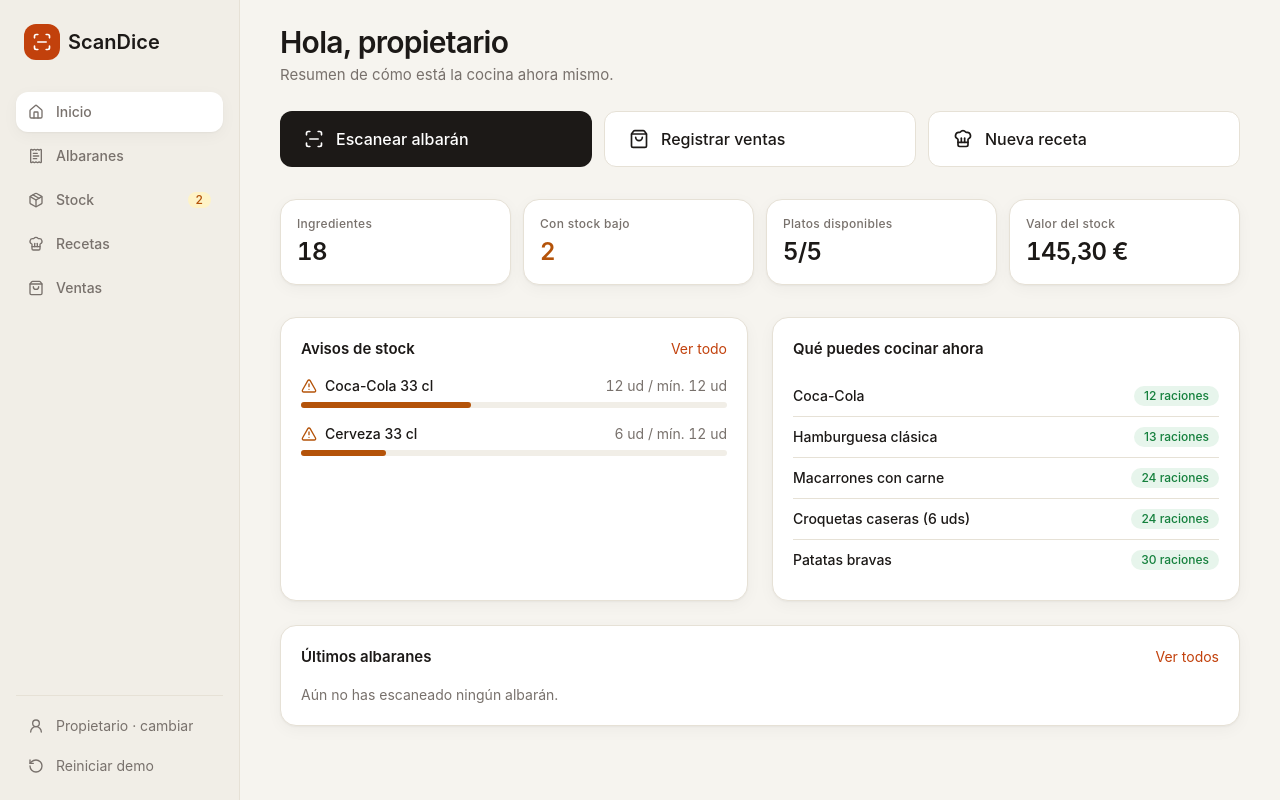
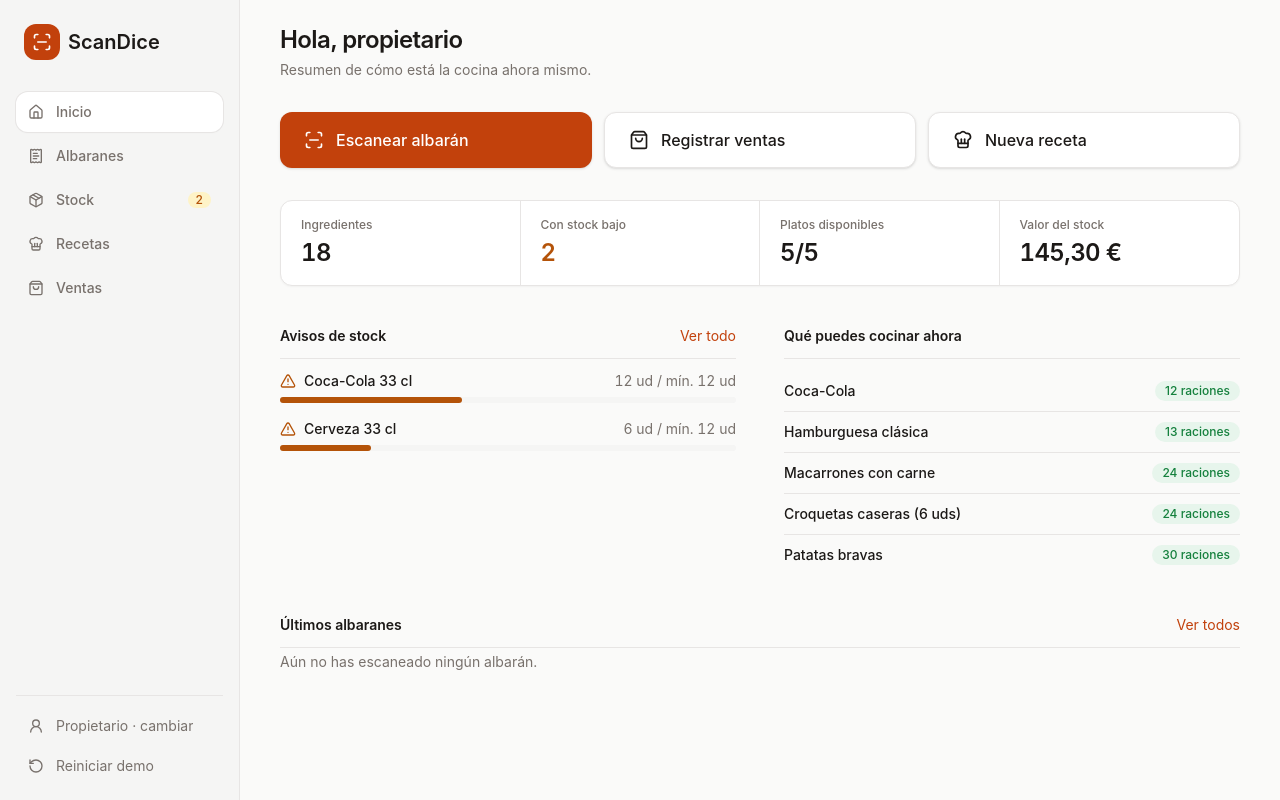
Before and after one commit to doscientos-es/scandice, a React (Vite) app: page /rol in a window 1280 px wide. Both pictures are taken after a click on the button 378 px from the left and 467 px from the top of the page. Built offline with nearby package versions, Linux system fonts and the light colour scheme.

Commit message:
feat: improve UI components and add tab functionality for recipes and stock

```diff
--- a/src/routes/index.tsx
+++ b/src/routes/index.tsx
@@ -50,17 +50,17 @@ function Dashboard() {
           ))}
       </div>
 
-      <div className="mb-8 grid grid-cols-2 gap-3 lg:grid-cols-4">
+      <Card className="mb-10 grid grid-cols-2 divide-line max-lg:[&>*:nth-child(n+3)]:border-t max-lg:[&>*:nth-child(even)]:border-l lg:grid-cols-4 lg:divide-x">
         <Kpi label="Ingredientes" value={String(state.ingredients.length)} />
         <Kpi label="Con stock bajo" value={String(low.length)} tone={low.length ? 'warn' : undefined} />
         <Kpi label="Platos disponibles" value={`${finals.filter((f) => f.portions > 0).length}/${finals.length}`} />
         <Kpi label="Valor del stock" value={formatMoney(stockValue)} />
-      </div>
+      </Card>
 
-      <div className="grid gap-6 lg:grid-cols-2">
-        <Card className="p-5">
-          <div className="mb-4 flex items-center justify-between">
-            <h2 className="font-semibold">Avisos de stock</h2>
+      <div className="grid gap-x-12 gap-y-10 lg:grid-cols-2">
+        <section>
+          <div className="mb-3 flex items-center justify-between border-b border-line pb-3">
+            <h2 className="text-sm font-semibold">Avisos de stock</h2>
             <Link to="/stock" search={{ estado: 'bajo' }} className="text-sm text-brand hover:underline">
               Ver todo
             </Link>
@@ -85,10 +85,10 @@ function Dashboard() {
               ))}
             </ul>
           )}
-        </Card>
+        </section>
 
-        <Card className="p-5">
-          <h2 className="mb-4 font-semibold">Qué puedes cocinar ahora</h2>
+        <section>
+          <h2 className="mb-3 border-b border-line pb-3 text-sm font-semibold">Qué puedes cocinar ahora</h2>
           <ul className="divide-y divide-line">
             {finals.map(({ recipe, portions, limiting }) => (
               <li key={recipe.id} className="flex items-center justify-between gap-3 py-2.5 text-sm">
@@ -104,12 +104,12 @@ function Dashboard() {
               </li>
             ))}
           </ul>
-        </Card>
+        </section>
 
         {canAccess(state.role, 'albaranes') && (
-          <Card className="p-5 lg:col-span-2">
-            <div className="mb-4 flex items-center justify-between">
-              <h2 className="font-semibold">Últimos albaranes</h2>
+          <section className="lg:col-span-2">
+            <div className="mb-1 flex items-center justify-between border-b border-line pb-3">
+              <h2 className="text-sm font-semibold">Últimos albaranes</h2>
               <Link to="/albaranes" className="text-sm text-brand hover:underline">
                 Ver todos
               </Link>
@@ -134,7 +134,7 @@ function Dashboard() {
                 ))}
               </ul>
             )}
-          </Card>
+          </section>
         )}
       </div>
     </>
@@ -143,11 +143,11 @@ function Dashboard() {
 
 function Kpi({ label, value, tone }: { label: string; value: string; tone?: 'warn' }) {
   return (
-    <Card className="p-4">
-      <p className="text-xs font-medium tracking-wide text-muted">{label}</p>
+    <div className="px-5 py-4">
+      <p className="text-xs font-medium text-muted">{label}</p>
       <p className={`tabular mt-1 text-2xl font-semibold tracking-tight ${tone === 'warn' ? 'text-warn' : ''}`}>
         {value}
       </p>
-    </Card>
+    </div>
   )
 }
--- a/src/routes/rol.tsx
+++ b/src/routes/rol.tsx
@@ -44,7 +44,7 @@ function RolePage() {
                 onClick={() => choose(role.id)}
                 className="text-left"
               >
-                <Card className="h-full p-6 transition-all hover:-translate-y-0.5 hover:border-brand">
+                <Card className="h-full p-6 transition-all hover:-translate-y-1 hover:border-brand hover:shadow-lg">
                   <Icon className="mb-4 size-7 text-brand" />
                   <h2 className="text-lg font-semibold">{role.label}</h2>
                   <p className="mt-1 text-sm text-muted">{role.description}</p>
--- a/src/routes/stock.tsx
+++ b/src/routes/stock.tsx
@@ -9,7 +9,7 @@ import { formatDateTime, formatQty, unitMeta } from '@/shared/domain/units'
 import { actions, useAppState } from '@/shared/store/store'
 import { NumberInput, Field, Input } from '@/shared/ui/form'
 import { Modal } from '@/shared/ui/modal'
-import { Badge, Button, Card, EmptyState, PageHeader, StockBar, cn } from '@/shared/ui/primitives'
+import { Badge, Button, Card, EmptyState, PageHeader, StockBar, Tabs, cn } from '@/shared/ui/primitives'
 
 interface StockSearch {
   q?: string
@@ -49,28 +49,30 @@ function StockPage() {
   const set = (patch: Partial<StockSearch>) =>
     void navigate({ search: (prev) => ({ ...prev, ...patch }), replace: true })
 
-  const tab = (active: boolean) =>
-    cn(
-      'rounded-full px-4 py-1.5 text-sm font-medium transition-colors',
-      active ? 'bg-ink text-white' : 'bg-subtle text-muted hover:text-ink',
+  const tabValue = vista === 'movimientos' ? 'movimientos' : onlyLow ? 'bajo' : 'todos'
+  const onTab = (id: 'todos' | 'bajo' | 'movimientos') =>
+    set(
+      id === 'movimientos'
+        ? { vista: 'movimientos' }
+        : { vista: undefined, estado: id === 'bajo' ? 'bajo' : undefined },
     )
 
   return (
     <>
       <PageHeader title="Stock" description="Siempre en la unidad mínima: unidades, gramos o mililitros." />
 
-      <div className="mb-5 flex flex-wrap items-center gap-2">
-        <button type="button" className={tab(vista === 'ingredientes' && !onlyLow)} onClick={() => set({ vista: undefined, estado: undefined })}>
-          Todos
-        </button>
-        <button type="button" className={tab(vista === 'ingredientes' && onlyLow)} onClick={() => set({ vista: undefined, estado: 'bajo' })}>
-          Stock bajo
-        </button>
-        <button type="button" className={tab(vista === 'movimientos')} onClick={() => set({ vista: 'movimientos' })}>
-          Movimientos
-        </button>
+      <div className="mb-5 flex flex-wrap items-end justify-between gap-3">
+        <Tabs
+          value={tabValue}
+          onChange={onTab}
+          options={[
+            { id: 'todos', label: 'Todos' },
+            { id: 'bajo', label: 'Stock bajo' },
+            { id: 'movimientos', label: 'Movimientos' },
+          ]}
+        />
         {vista === 'ingredientes' && (
-          <div className="relative ml-auto w-full sm:w-64">
+          <div className="relative w-full sm:w-64">
             <Search className="pointer-events-none absolute top-3 left-3 size-4 text-muted" />
             <Input
               className="pl-9"
--- a/src/shared/layout/app-shell.tsx
+++ b/src/shared/layout/app-shell.tsx
@@ -34,7 +34,9 @@ export function AppShell({ children }: { children: ReactNode }) {
   const linkClass = (active: boolean) =>
     cn(
       'relative flex items-center gap-3 rounded-xl px-3 py-2.5 text-sm font-medium transition-colors',
-      active ? 'bg-surface text-ink shadow-card' : 'text-muted hover:text-ink',
+      active
+        ? 'bg-surface text-brand-strong shadow-card ring-1 ring-line'
+        : 'text-muted hover:bg-surface/60 hover:text-ink',
     )
 
   return (
--- a/src/shared/ui/primitives.tsx
+++ b/src/shared/ui/primitives.tsx
@@ -6,8 +6,8 @@ type Variant = 'primary' | 'secondary' | 'ghost' | 'danger'
 type Size = 'md' | 'lg'
 
 const variants: Record<Variant, string> = {
-  primary: 'bg-ink text-white hover:bg-ink/90 disabled:bg-ink/30',
-  secondary: 'bg-surface text-ink border border-line hover:bg-subtle disabled:text-muted/60',
+  primary: 'bg-brand text-white shadow-sm hover:bg-brand-strong disabled:bg-brand/30 disabled:shadow-none',
+  secondary: 'bg-surface text-ink border border-line shadow-sm hover:bg-subtle disabled:text-muted/60',
   ghost: 'text-muted hover:bg-subtle hover:text-ink',
   danger: 'bg-bad-soft text-bad hover:bg-bad/15',
 }
@@ -20,7 +20,7 @@ const sizes: Record<Size, string> = {
 export const buttonStyles = (variant: Variant = 'primary', size: Size = 'md', extra?: string) =>
   cn(
     'inline-flex items-center justify-center gap-2 rounded-xl font-medium transition-colors',
-    'disabled:cursor-not-allowed select-none whitespace-nowrap',
+    'disabled:cursor-not-allowed select-none whitespace-nowrap active:scale-[0.98]',
     variants[variant],
     sizes[size],
     extra,
@@ -76,13 +76,44 @@ export function PageHeader({
   actions?: ReactNode
 }) {
   return (
-    <header className="mb-6 flex flex-wrap items-end justify-between gap-4">
+    <header className="mb-8 flex flex-wrap items-end justify-between gap-4">
       <div className="min-w-0">
-        <h1 className="text-3xl font-semibold tracking-tight">{title}</h1>
-        {description && <p className="mt-1 text-muted">{description}</p>}
+        <h1 className="text-2xl font-semibold tracking-tight">{title}</h1>
+        {description && <p className="mt-1 text-sm text-muted">{description}</p>}
       </div>
       {actions && <div className="flex flex-wrap gap-2">{actions}</div>}
     </header>
+  )
+}
+
+/** Pestañas con subrayado: más sobrias que los botones redondeados. */
+export function Tabs<T extends string>({
+  value,
+  options,
+  onChange,
+}: {
+  value: T
+  options: { id: T; label: string }[]
+  onChange: (id: T) => void
+}) {
+  return (
+    <div role="tablist" className="flex gap-6 border-b border-line">
+      {options.map((o) => (
+        <button
+          key={o.id}
+          type="button"
+          role="tab"
+          aria-selected={o.id === value}
+          onClick={() => onChange(o.id)}
+          className={cn(
+            '-mb-px border-b-2 pb-2.5 text-sm font-medium transition-colors',
+            o.id === value ? 'border-ink text-ink' : 'border-transparent text-muted hover:text-ink',
+          )}
+        >
+          {o.label}
+        </button>
+      ))}
+    </div>
   )
 }
 
--- a/src/styles.css
+++ b/src/styles.css
@@ -2,10 +2,10 @@
 
 @theme {
   --font-sans: 'Inter', ui-sans-serif, system-ui, -apple-system, 'Segoe UI', sans-serif;
-  --color-canvas: #f6f4ef;
+  --color-canvas: #fafaf9;
   --color-surface: #ffffff;
-  --color-subtle: #f1eee7;
-  --color-line: #e6e1d6;
+  --color-subtle: #f5f5f4;
+  --color-line: #e7e5e4;
   --color-ink: #1c1917;
   --color-muted: #78716c;
   --color-brand: #c2410c;
@@ -17,8 +17,8 @@
   --color-warn-soft: #fef3c7;
   --color-bad: #b91c1c;
   --color-bad-soft: #fee2e2;
-  --radius-card: 1rem;
-  --shadow-card: 0 1px 2px rgb(28 25 23 / 0.04), 0 4px 16px rgb(28 25 23 / 0.04);
+  --radius-card: 0.75rem;
+  --shadow-card: 0 1px 2px rgb(28 25 23 / 0.04);
 }
 
 @layer base {
@@ -61,6 +61,16 @@
   .tabular {
     font-variant-numeric: tabular-nums;
   }
+  main > div {
+    animation: page-in 0.25s ease-out;
+  }
+}
+
+@keyframes page-in {
+  from {
+    opacity: 0;
+    transform: translateY(6px);
+  }
 }
 
 @media (prefers-reduced-motion: reduce) {
```
Also changed, not shown: src/routes/recetas.index.tsx (+39 -34 lines), 1 other file (tests, documents, lock files or other folders).
